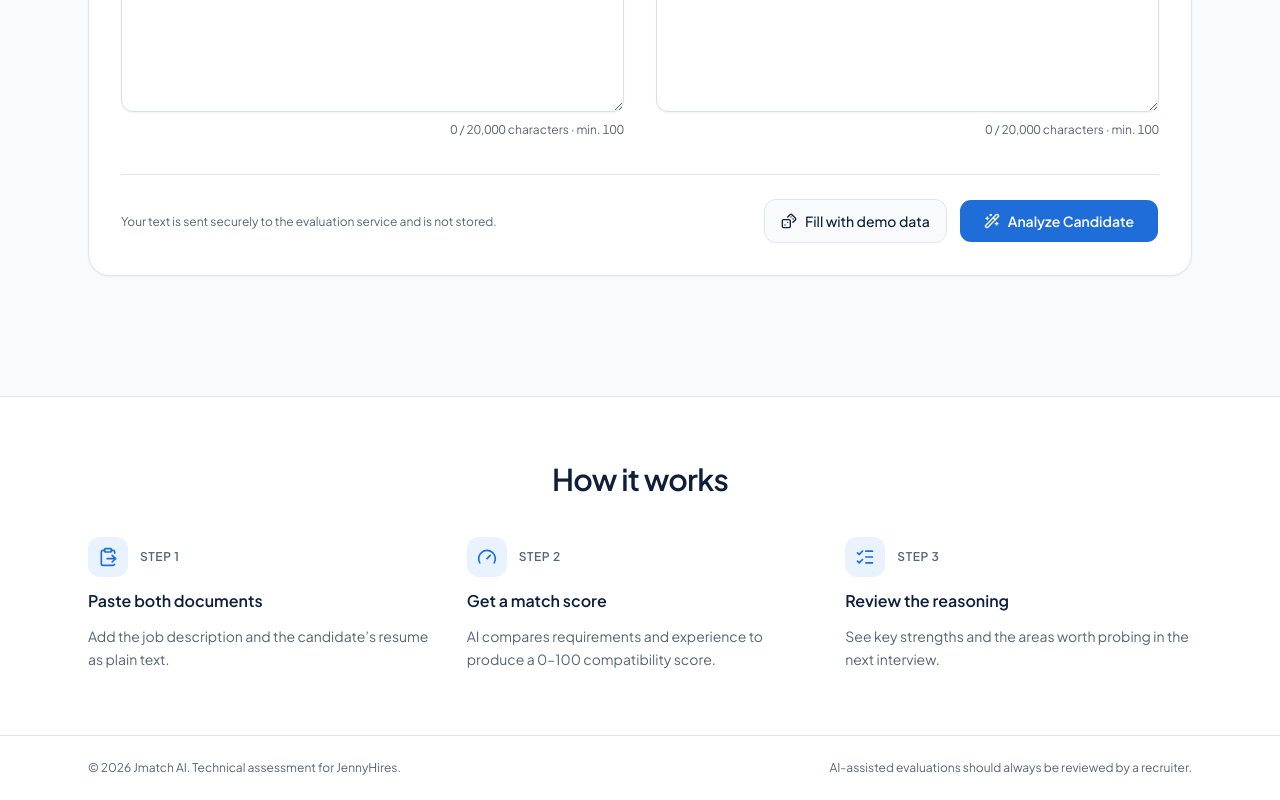
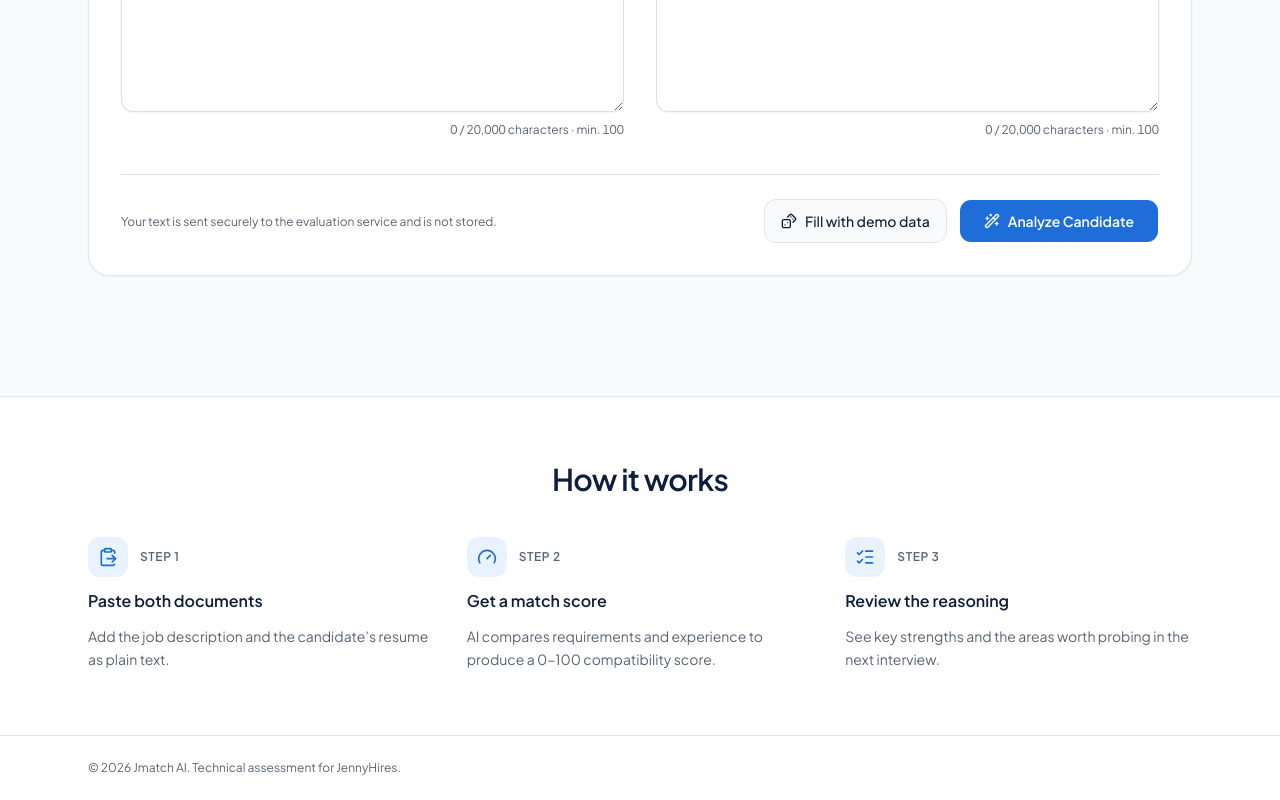
Before and after one commit to yesidleon1393/jmatchai, a Next.js app: page / in a window 1280 px wide. Shown: the part 659-1459 px from the top of the page. Built offline with nearby package versions, Linux system fonts and the light colour scheme.

Commit message:
Remove AI review disclaimer from footer
Co-authored-by: v0 <it+v0agent@vercel.com>

```diff
--- a/app/page.tsx
+++ b/app/page.tsx
@@ -21,7 +21,6 @@ export default function HomePage() {
       <footer className="border-t bg-card">
         <div className="mx-auto flex max-w-6xl flex-col gap-2 px-4 py-6 text-xs text-muted-foreground sm:flex-row sm:items-center sm:justify-between sm:px-6">
           <p>&copy; {new Date().getFullYear()} Jmatch AI. Technical assessment for JennyHires.</p>
-          <p>AI-assisted evaluations should always be reviewed by a recruiter.</p>
         </div>
       </footer>
     </div>
```
